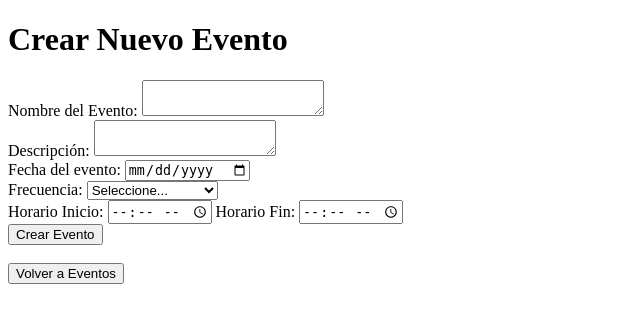
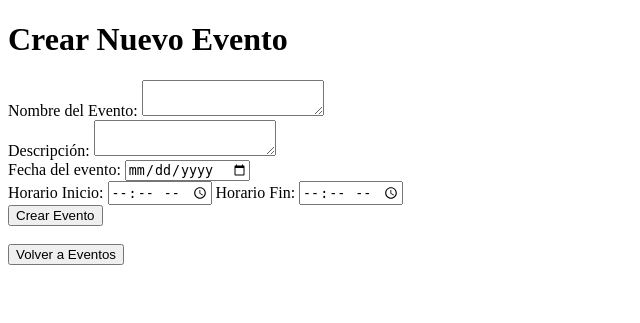
Before and after one commit to Marcojcv2706/Proyecto_Integrador, a PHP site: page /php/taller-evento/crear_evento.php in a window 1280 px wide. Shown: the top 323 px of the page, without its empty margins (0-640 px from the left). Run offline with PHP 8.4, Linux system fonts and the light colour scheme.

Commit message:
ultimos arreglos

```diff
--- a/SUMZONE2/php/evento.php
+++ b/SUMZONE2/php/evento.php
@@ -120,7 +120,7 @@ if (isset($_POST['eliminar'])) {
             <div class="taller">
                 <h2><?php echo $row['Nombre']; ?></h2>
                 <p><?php echo $row['Descripcion']; ?></p>
-                <p><?php echo "<strong>".$expl['2']." de ".$meses[$expl[2]]."</strong>";?></p>
+                <p><?php echo "<strong>".$expl['2']." de ".$meses[$expl[1]]."</strong>";?></p>
                 <p><strong>Horario:</strong> <?php echo substr($row['Horario_inicio'],0,5);?> a <?php echo substr($row['Horario_fin'],0,5);?></p>
 
                 <?php if (isset($_SESSION['username'])): ?>
--- a/SUMZONE2/php/taller-evento/crear_evento.php
+++ b/SUMZONE2/php/taller-evento/crear_evento.php
@@ -1,30 +1,16 @@
 <?php
 include '../conexion.php';
 session_start();
-// Manejo de creación de eventos
 if ($_SERVER["REQUEST_METHOD"] == "POST" && isset($_POST['crear_evento'])) {
     $nombre = $_POST['nombre'];
     $descripcion = $_POST['descripcion'];
     $fecha = $_POST['fecha'];
-    $frecuencia = ($_POST['frecuencia']);
     $horario_inicio = $_POST['horario_inicio'];
     $horario_fin = $_POST['horario_fin'];
 
 
-    if (isset($_POST['frecuencia']) && ($_POST['frecuencia']) == "2") {
-        $numeros_seleccionados = [];
-        for ($i=0; $i < 7; $i++) {
-            if (isset($_POST['dias_semanal'][$i])){
-                $numeros_seleccionados[$i] = $_POST['dias_semanal'][$i];
-            }
-        }
-        $dias = implode("-", array_map('htmlspecialchars', $numeros_seleccionados));
-        $frecuencia = $frecuencia.";".$dias;
-    }
-
-
     $sql_crear_evento = "INSERT INTO EVENTO (Nombre, Descripcion, Fecha, Frecuencia, Horario_inicio, Horario_fin, tipo_evento)
-    VALUES ( '$nombre','$descripcion','$fecha', '$frecuencia',  '$horario_inicio','$horario_fin','0')";
+    VALUES ( '$nombre','$descripcion','$fecha', '0',  '$horario_inicio','$horario_fin','0')";
 
     if ($conn->query($sql_crear_evento) === TRUE) {
         echo "<script>alert('Nuevo evento creado con éxito.');</script>";
@@ -55,17 +41,10 @@ if ($_SERVER["REQUEST_METHOD"] == "POST" && isset($_POST['crear_evento'])) {
         <label for="fecha">Fecha del evento:</label>
         <input type="date" name="fecha" required><br>
 
-        <label for="frecuencia">Frecuencia:</label>
-        <select name="frecuencia" id="frecuencia" onchange="mostrarOpcionesFrecuencia()" required>
-            <option value="">Seleccione...</option>
-            <option value="0">1 - Una vez al año</option>
-            <option value="1">2 - Mensualmente</option>
-            <option value="2">3 - Semanalmente</option>
-        </select><br>
 
         <div id="opciones_frecuencia" style="display:none;">
             <div id="opciones_anual" style="display:none;">
-                <!-- No se requiere opciones adicionales para una vez al año -->
+
             </div>
             <div id="opciones_mensual" style="display:none;">
                 <label>Seleccione el día de cada mes:</label>
@@ -104,12 +83,10 @@ if ($_SERVER["REQUEST_METHOD"] == "POST" && isset($_POST['crear_evento'])) {
             const opciones = document.getElementById("opciones_frecuencia");
             opciones.style.display = frecuencia ? "block" : "none";
 
-            // Ocultar todas las opciones de frecuencia
             document.getElementById("opciones_anual").style.display = "none";
             document.getElementById("opciones_mensual").style.display = "none";
             document.getElementById("opciones_semanal").style.display = "none";
 
-            // Mostrar opciones según la frecuencia seleccionada
             if (frecuencia == 1) {
                 document.getElementById("opciones_mensual").style.display = "block";
             } else if (frecuencia == 2) {
```
